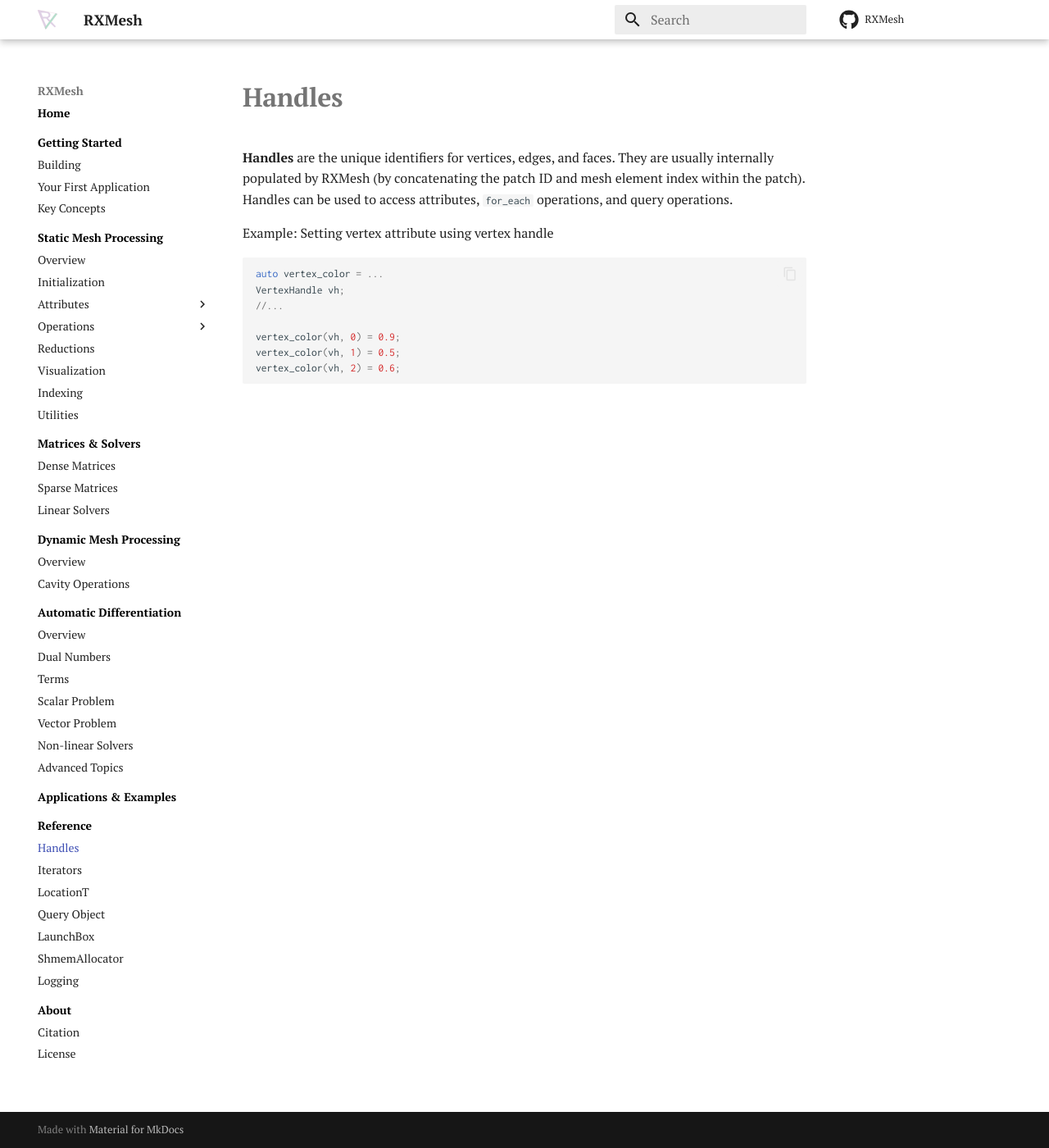
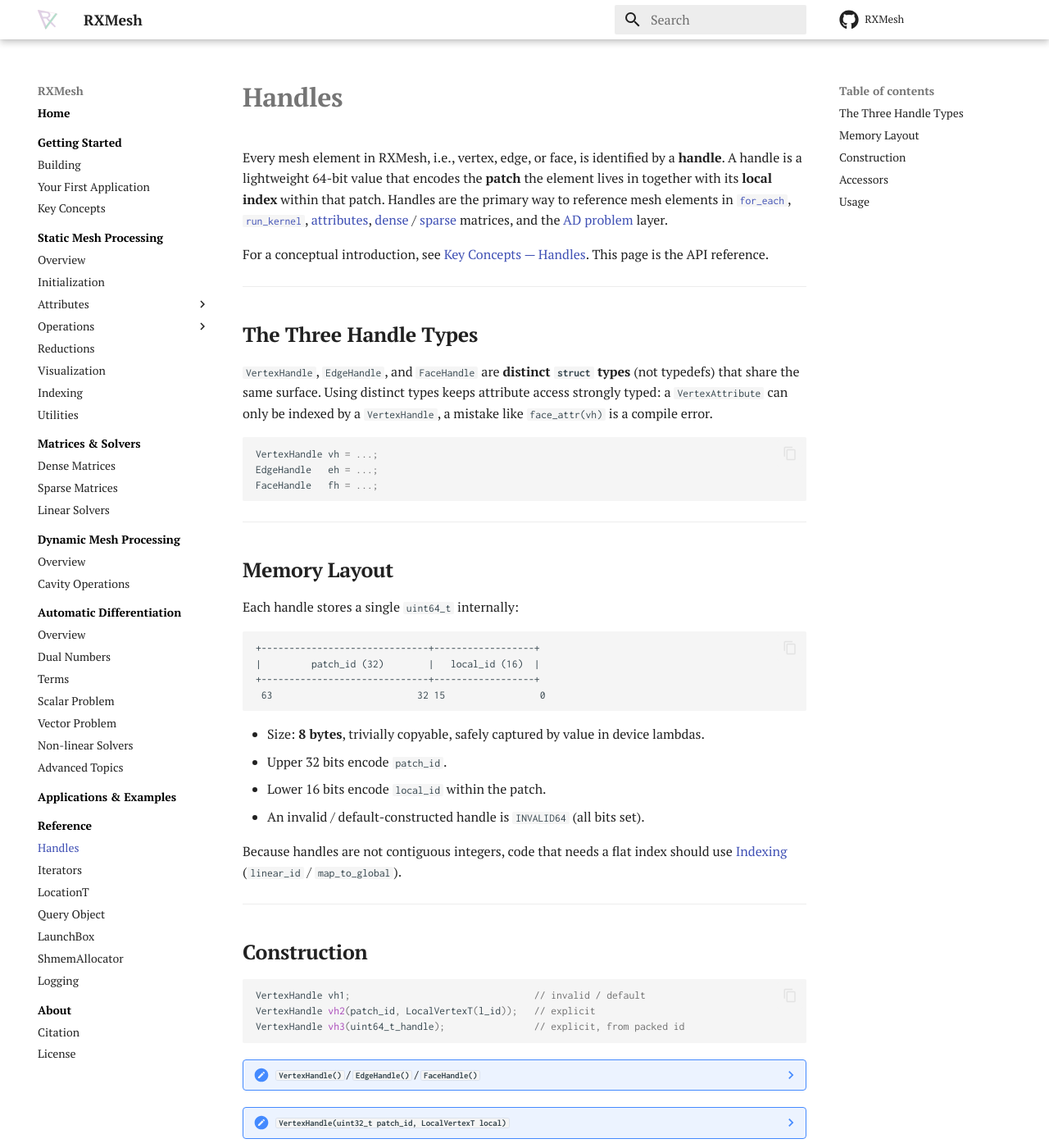
Before and after one commit to Ahdhn/RXMeshDocs, an MkDocs documentation site: the page built from docs/rxmesh/handles.md, in a window 1280 px wide and 1400 px high. Shown: the whole window at 82% size. Built offline with MkDocs 1.6.1 and Material for MkDocs 9.7.7, drawn with Linux system fonts in a browser that asks for light colours; comment, search, counter and statistics services are not loaded; some of the changed text lies outside the part shown.

Commit message:
Update handles.md

````diff
--- a/docs/rxmesh/handles.md
+++ b/docs/rxmesh/handles.md
@@ -1,15 +1,106 @@
 # **Handles**
 
-**Handles** are the unique identifiers for vertices, edges, and faces. They are usually internally populated by RXMesh (by concatenating the patch ID and mesh element index within the patch). Handles can be used to access attributes, `for_each` operations, and query operations.
+Every mesh element in RXMesh, i.e., vertex, edge, or face, is identified by a **handle**. A handle is a lightweight 64-bit value that encodes the **patch** the element lives in together with its **local index** within that patch. Handles are the primary way to reference mesh elements in [`for_each`](for_each.md), [`run_kernel`](run_kernel.md), [attributes](working_with_attributes.md), [dense](dense_matrices.md) / [sparse](sparse_matrices.md) matrices, and the [AD problem](ad.md) layer.
 
-Example: Setting vertex attribute using vertex handle
+For a conceptual introduction, see [Key Concepts — Handles](../getting-started/concepts.md#handles). This page is the API reference.
 
-```c++
-auto vertex_color = ...
-VertexHandle vh;
-//...
+---
 
-vertex_color(vh, 0) = 0.9;
-vertex_color(vh, 1) = 0.5;
-vertex_color(vh, 2) = 0.6;
+## **The Three Handle Types**
+
+`VertexHandle`, `EdgeHandle`, and `FaceHandle` are **distinct `struct` types** (not typedefs) that share the same surface. Using distinct types keeps attribute access strongly typed: a `VertexAttribute` can only be indexed by a `VertexHandle`, a mistake like `face_attr(vh)` is a compile error.
+
+```cpp
+VertexHandle vh = ...;
+EdgeHandle   eh = ...;
+FaceHandle   fh = ...;
 ```
+
+---
+
+## **Memory Layout**
+
+Each handle stores a single `uint64_t` internally:
+
+```
++------------------------------+------------------+
+|         patch_id (32)        |   local_id (16)  |
++------------------------------+------------------+
+ 63                          32 15                 0
+```
+
+- Size: **8 bytes**, trivially copyable, safely captured by value in device lambdas.
+- Upper 32 bits encode `patch_id`.
+- Lower 16 bits encode `local_id` within the patch.
+- An invalid / default-constructed handle is `INVALID64` (all bits set).
+
+Because handles are not contiguous integers, code that needs a flat index should use [Indexing](indexing.md) (`linear_id` / `map_to_global`).
+
+---
+
+## **Construction**
+
+```cpp
+VertexHandle vh1;                                 // invalid / default
+VertexHandle vh2(patch_id, LocalVertexT(l_id));   // explicit
+VertexHandle vh3(uint64_t_handle);                // explicit, from packed id
+```
+
+??? note "`VertexHandle()` / `EdgeHandle()` / `FaceHandle()`"
+    Default constructor. Initializes the handle to `INVALID64`, i.e., `is_valid()` returns `false`.
+
+??? note "`VertexHandle(uint32_t patch_id, LocalVertexT local)`"
+    Builds a handle from a patch id and a strongly typed local index. The analogous overloads exist for `EdgeHandle(uint32_t, LocalEdgeT)` and `FaceHandle(uint32_t, LocalFaceT)`.
+
+??? note "`explicit VertexHandle(uint64_t packed)`"
+    Builds a handle from a pre-packed 64-bit id. Marked `explicit` so that arbitrary integers do not silently convert.
+
+All constructors are `constexpr __device__ __host__`.
+
+---
+
+## **Accessors**
+
+Given a handle, you can read its components, check validity, and compare it to another handle:
+
+```cpp
+if (vh.is_valid()) {
+    uint32_t p = vh.patch_id();
+    uint16_t l = vh.local_id();
+    uint64_t uid = vh.unique_id();
+}
+```
+
+??? note "`bool is_valid() const`"
+    Returns `true` if the handle is not `INVALID64`. Common guard inside iterator loops, since out-of-range iterator slots return a default-constructed (invalid) handle.
+
+??? note "`uint32_t patch_id() const`"
+    Upper 32 bits. Identifies which [patch](../getting-started/concepts.md#patches) the element belongs to.
+
+??? note "`uint16_t local_id() const`"
+    Lower 16 bits. The element's index within its patch.
+
+??? note "`uint64_t unique_id() const`"
+    The raw packed 64-bit value. Convenient as a key in host-side maps or as an identifier for logging.
+
+??? note "`std::pair<uint32_t, uint16_t> unpack() const`"
+    Returns `{patch_id, local_id}` in one call.
+
+??? note "`operator==(other) const` / `operator!=(other) const`"
+    Handle equality is equality of the underlying 64-bit id, so two handles are equal iff they refer to the same element. Comparison only makes sense between handles of the same type.
+
+All accessors are `constexpr __device__ __host__` and compile to a couple of bit operations.
+
+---
+
+## **Usage**
+
+```cpp
+rx.for_each_vertex(DEVICE,
+    [vertex_color] __device__(const VertexHandle vh) {
+        if (!vh.is_valid()) return;
+        vertex_color(vh, 0) = 0.9f;
+    });
+```
+
+Handles are used both as the **input** and the **output** of query operations. Iterators produced by [`for_each<Op, blockThreads>`](for_each.md#connectivity-based-for_each) yield handles of the appropriate type, see [Iterators](iterators.md).
````
